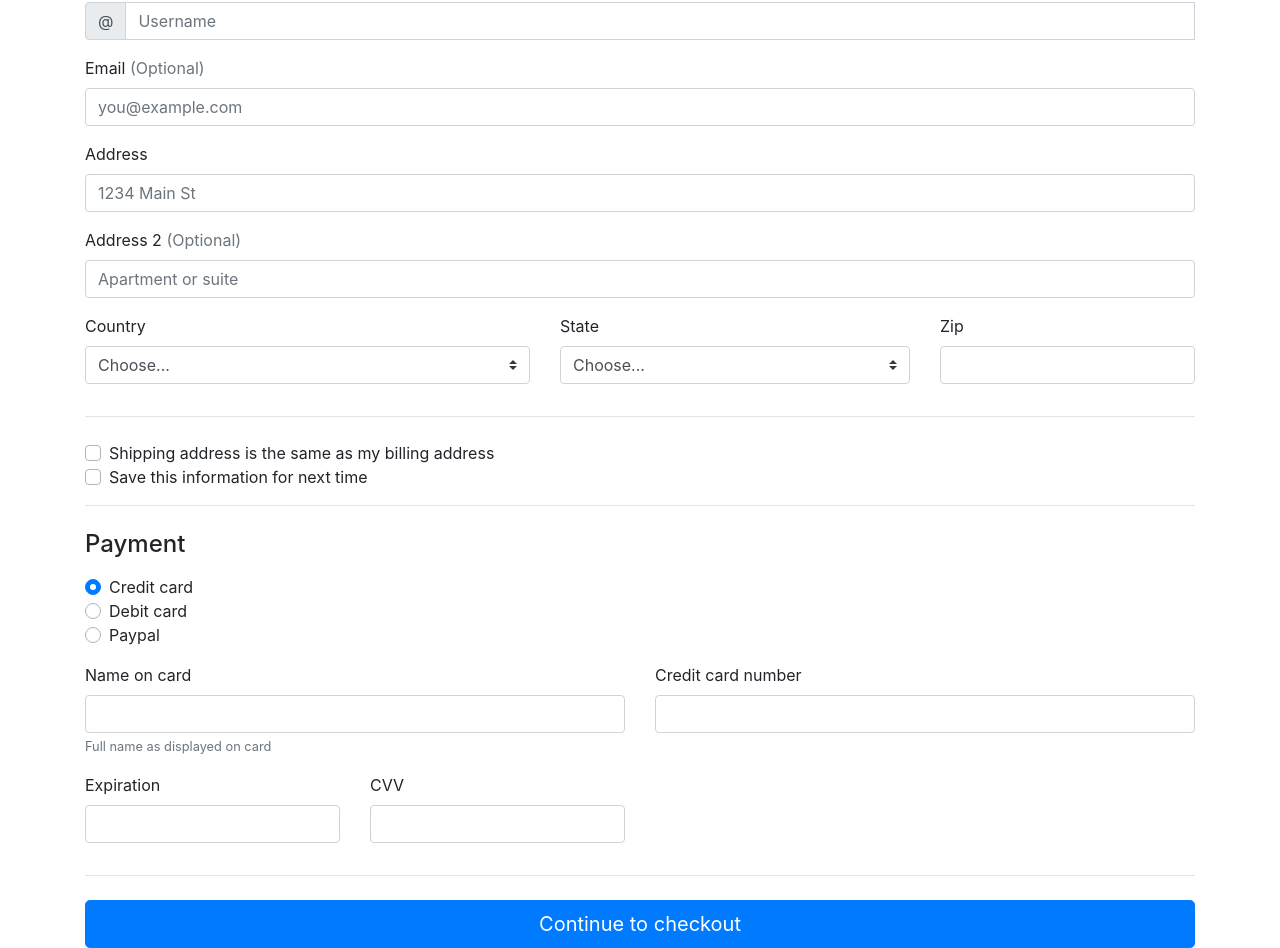
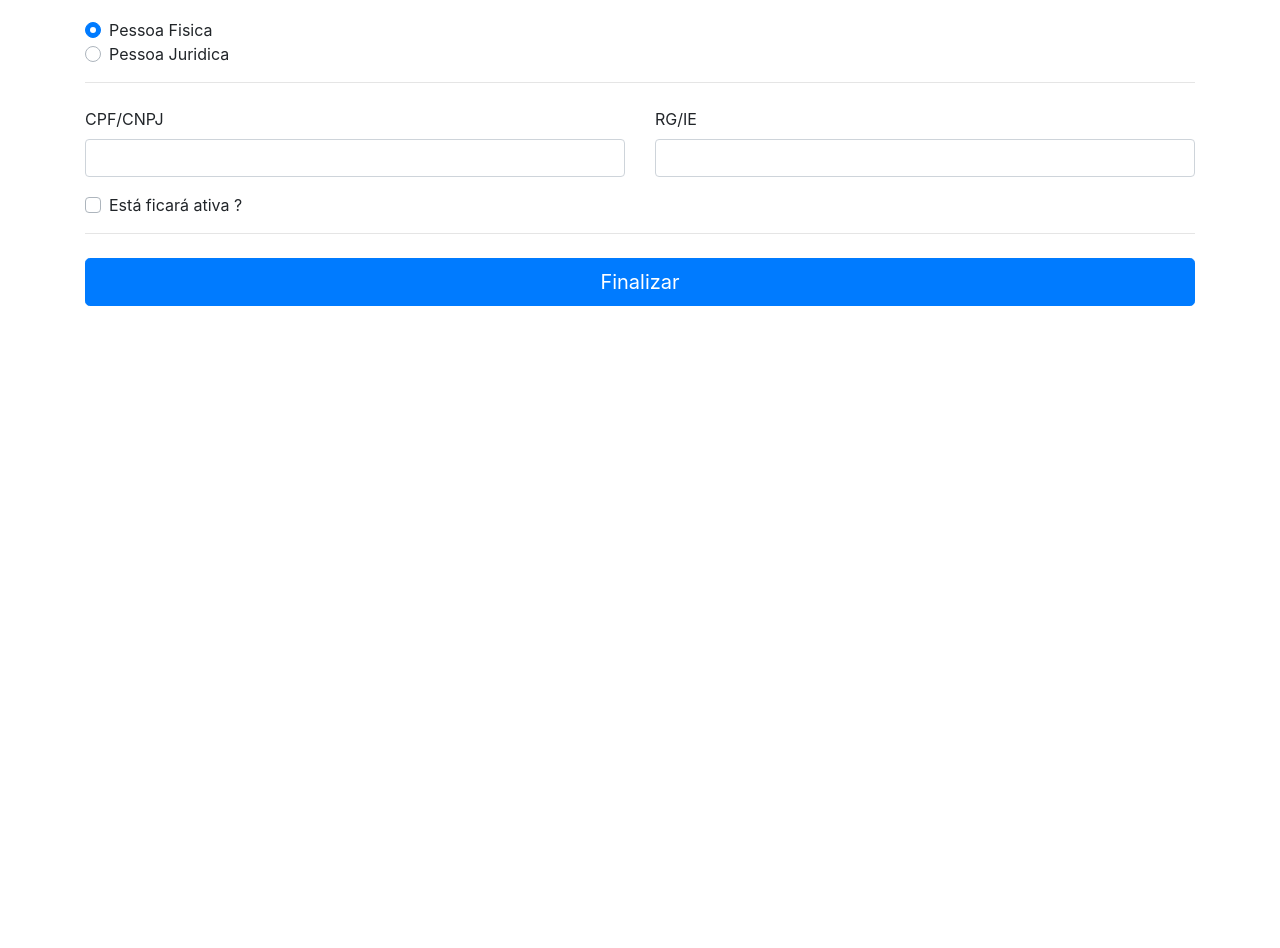
Before and after one commit to Breno-Miranda/Mkdata-frontend, an Angular app: page /clientes/adicionar in a window 1280 px wide. Shown: the part 212-1160 px from the top of the page. After the commit the page ends 800 px from the top, so only its background shows below. Built offline with nearby package versions, Linux system fonts and the light colour scheme.

Commit message:
layout form finalized

```diff
--- a/src/app/layouts/site/site.component.html
+++ b/src/app/layouts/site/site.component.html
@@ -1,5 +1,5 @@
 <app-header></app-header>
 
-<div class="container mt-4">
+<div class="container mt-4 mb-5">
     <router-outlet></router-outlet>
 </div>
--- a/src/app/layouts/site/site.routing.module.ts
+++ b/src/app/layouts/site/site.routing.module.ts
@@ -14,5 +14,5 @@ export const SiteRoutes: Routes = [
   {path: 'clientes', component: ClientsComponent},
   {path: 'clientes/adicionar', component: AddEditComponent},
   {path: 'clientes/editar/:id', component: AddEditComponent},
-  {path: 'clientes/editar/:id', component: DelComponent},
+  {path: 'clientes/excluir/:id', component: DelComponent},
 ];
--- a/src/app/modules/clients/add-edit/add-edit.component.html
+++ b/src/app/modules/clients/add-edit/add-edit.component.html
@@ -2,150 +2,58 @@
     <div class="col-md-12 ">
         <h4 class="mb-3"></h4>
         <form class="needs-validation" novalidate="">
+
             <div class="row">
-                <div class="col-md-6 mb-3">
-                    <label for="firstName">First name</label>
+                <div class="col-md-12 mb-3">
+                    <label for="firstName">Nome completo</label>
                     <input type="text" class="form-control" id="firstName" placeholder="" value="" required="">
                     <div class="invalid-feedback">
                         Valid first name is required.
                     </div>
                 </div>
+            </div>
+
+            <label for="">Conta:</label>
+            <div class="d-block my-3">
+                <div class="custom-control custom-radio">
+                    <input id="credit" name="paymentMethod" type="radio" class="custom-control-input" checked=""
+                        required="">
+                    <label class="custom-control-label" for="credit">Pessoa Fisica</label>
+                </div>
+                <div class="custom-control custom-radio">
+                    <input id="debit" name="paymentMethod" type="radio" class="custom-control-input" required="">
+                    <label class="custom-control-label" for="debit">Pessoa Juridica</label>
+                </div>
+            </div>
+            <hr class="mb-4">
+
+
+            <div class="row">
                 <div class="col-md-6 mb-3">
-                    <label for="lastName">Last name</label>
+                    <label for="lastName">CPF/CNPJ</label>
                     <input type="text" class="form-control" id="lastName" placeholder="" value="" required="">
                     <div class="invalid-feedback">
                         Valid last name is required.
                     </div>
                 </div>
-            </div>
-
-            <div class="mb-3">
-                <label for="username">Username</label>
-                <div class="input-group">
-                    <div class="input-group-prepend">
-                        <span class="input-group-text">@</span>
-                    </div>
-                    <input type="text" class="form-control" id="username" placeholder="Username" required="">
-                    <div class="invalid-feedback" style="width: 100%;">
-                        Your username is required.
+                <div class="col-md-6 mb-3">
+                    <label for="firstName">RG/IE</label>
+                    <input type="text" class="form-control" id="firstName" placeholder="" value="" required="">
+                    <div class="invalid-feedback">
+                        Valid first name is required.
                     </div>
                 </div>
             </div>
 
-            <div class="mb-3">
-                <label for="email">Email <span class="text-muted">(Optional)</span></label>
-                <input type="email" class="form-control" id="email" placeholder="you@example.com">
-                <div class="invalid-feedback">
-                    Please enter a valid email address for shipping updates.
-                </div>
+
+
+            <div class="custom-control custom-checkbox">
+                <input type="checkbox" class="custom-control-input" id="save-info">
+                <label class="custom-control-label" for="save-info">Está ficará ativa ?</label>
             </div>
 
-            <div class="mb-3">
-                <label for="address">Address</label>
-                <input type="text" class="form-control" id="address" placeholder="1234 Main St" required="">
-                <div class="invalid-feedback">
-                    Please enter your shipping address.
-                </div>
-            </div>
-
-            <div class="mb-3">
-                <label for="address2">Address 2 <span class="text-muted">(Optional)</span></label>
-                <input type="text" class="form-control" id="address2" placeholder="Apartment or suite">
-            </div>
-
-            <div class="row">
-                <div class="col-md-5 mb-3">
-                    <label for="country">Country</label>
-                    <select class="custom-select d-block w-100" id="country" required="">
-                        <option value="">Choose...</option>
-                        <option>United States</option>
-                    </select>
-                    <div class="invalid-feedback">
-                        Please select a valid country.
-                    </div>
-                </div>
-                <div class="col-md-4 mb-3">
-                    <label for="state">State</label>
-                    <select class="custom-select d-block w-100" id="state" required="">
-                        <option value="">Choose...</option>
-                        <option>California</option>
-                    </select>
-                    <div class="invalid-feedback">
-                        Please provide a valid state.
-                    </div>
-                </div>
-                <div class="col-md-3 mb-3">
-                    <label for="zip">Zip</label>
-                    <input type="text" class="form-control" id="zip" placeholder="" required="">
-                    <div class="invalid-feedback">
-                        Zip code required.
-                    </div>
-                </div>
-            </div>
             <hr class="mb-4">
-            <div class="custom-control custom-checkbox">
-                <input type="checkbox" class="custom-control-input" id="same-address">
-                <label class="custom-control-label" for="same-address">Shipping address is the same as my billing
-                    address</label>
-            </div>
-            <div class="custom-control custom-checkbox">
-                <input type="checkbox" class="custom-control-input" id="save-info">
-                <label class="custom-control-label" for="save-info">Save this information for next time</label>
-            </div>
-            <hr class="mb-4">
-
-            <h4 class="mb-3">Payment</h4>
-
-            <div class="d-block my-3">
-                <div class="custom-control custom-radio">
-                    <input id="credit" name="paymentMethod" type="radio" class="custom-control-input" checked=""
-                        required="">
-                    <label class="custom-control-label" for="credit">Credit card</label>
-                </div>
-                <div class="custom-control custom-radio">
-                    <input id="debit" name="paymentMethod" type="radio" class="custom-control-input" required="">
-                    <label class="custom-control-label" for="debit">Debit card</label>
-                </div>
-                <div class="custom-control custom-radio">
-                    <input id="paypal" name="paymentMethod" type="radio" class="custom-control-input" required="">
-                    <label class="custom-control-label" for="paypal">Paypal</label>
-                </div>
-            </div>
-            <div class="row">
-                <div class="col-md-6 mb-3">
-                    <label for="cc-name">Name on card</label>
-                    <input type="text" class="form-control" id="cc-name" placeholder="" required="">
-                    <small class="text-muted">Full name as displayed on card</small>
-                    <div class="invalid-feedback">
-                        Name on card is required
-                    </div>
-                </div>
-                <div class="col-md-6 mb-3">
-                    <label for="cc-number">Credit card number</label>
-                    <input type="text" class="form-control" id="cc-number" placeholder="" required="">
-                    <div class="invalid-feedback">
-                        Credit card number is required
-                    </div>
-                </div>
-            </div>
-            <div class="row">
-                <div class="col-md-3 mb-3">
-                    <label for="cc-expiration">Expiration</label>
-                    <input type="text" class="form-control" id="cc-expiration" placeholder="" required="">
-                    <div class="invalid-feedback">
-                        Expiration date required
-                    </div>
-                </div>
-                <div class="col-md-3 mb-3">
-                    <label for="cc-expiration">CVV</label>
-                    <input type="text" class="form-control" id="cc-cvv" placeholder="" required="">
-                    <div class="invalid-feedback">
-                        Security code required
-                    </div>
-                </div>
-            </div>
-            <hr class="mb-4">
-            <button class="btn btn-primary btn-lg btn-block" type="submit">Continue to checkout</button>
+            <button class="btn btn-primary btn-lg btn-block" type="submit">Finalizar</button>
         </form>
     </div>
 </div>
```
